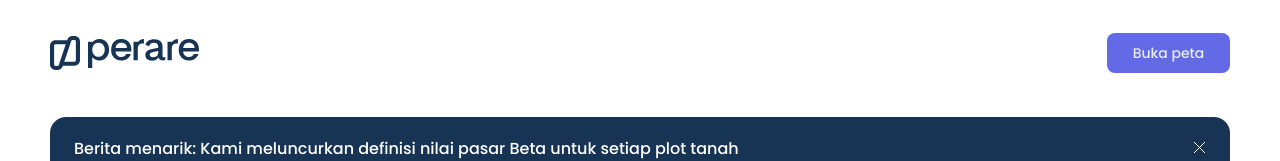
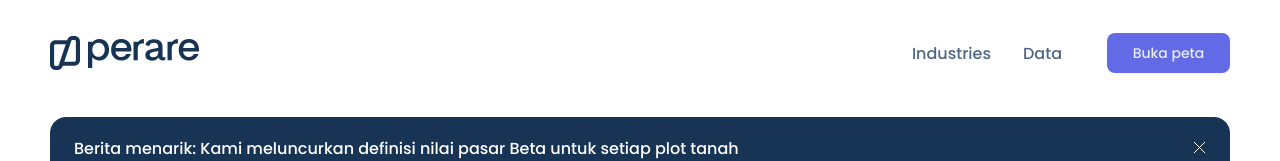
Before and after one commit to Shevrin/perare-landing, an Angular app: page / in a window 1280 px wide. Shown: the top 161 px of the page. Built offline with nearby package versions, Linux system fonts and the light colour scheme.

Commit message:
fix anchor link header

```diff
--- a/src/app/landing/features/features.component.html
+++ b/src/app/landing/features/features.component.html
@@ -1,4 +1,4 @@
-<section class="features">
+<section class="features" id="features">
   <div class="container">
     <h2 class="features__title">
       Kami membuat data untuk Anda
--- a/src/app/landing/header/header.component.html
+++ b/src/app/landing/header/header.component.html
@@ -32,8 +32,8 @@
       </a>
       <menu class="menu">
         <div class="menu__box">
-          <a class="menu__link" href="#">Industries</a>
-          <a class="menu__link" href="#">Data</a>
+          <a class="menu__link" href="#industries">Industries</a>
+          <a class="menu__link" href="#features">Data</a>
         </div>
         <a class="menu__btn" (click)="openMap()">
           Buka peta
--- a/src/app/landing/header/header.component.sass
+++ b/src/app/landing/header/header.component.sass
@@ -19,8 +19,8 @@
     border: none
     background-color: transparent
 
-    // @media (max-width: 600px)
-    //   display: block
+    @media (max-width: 600px)
+      display: block
 
   &__burger-line
     display: block
@@ -122,8 +122,8 @@
       display: flex
 
   &__box
-    display: none
-    // display: flex
+    // display: none
+    display: flex
     align-items: center
 
   @media (max-width: 600px)
--- a/src/app/landing/industries/industries.component.html
+++ b/src/app/landing/industries/industries.component.html
@@ -1,12 +1,10 @@
-<section class="industries">
+<section class="industries" id="industries">
   <div class="container">
     <h2 class="industries__title">
       Fitur khusus untuk semua orang yang bekerja dengan real estat
     </h2>
-      <app-industries-body-header>
-        <app-industries-body-item
-          *ngFor="let tab of tabs" [tab]="tab"
-        ></app-industries-body-item>
-      </app-industries-body-header>
+    <app-industries-body-header>
+      <app-industries-body-item *ngFor="let tab of tabs" [tab]="tab"></app-industries-body-item>
+    </app-industries-body-header>
   </div>
 </section>
```
